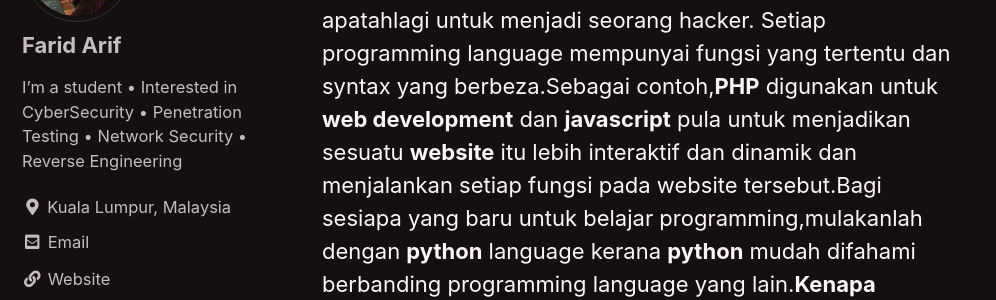
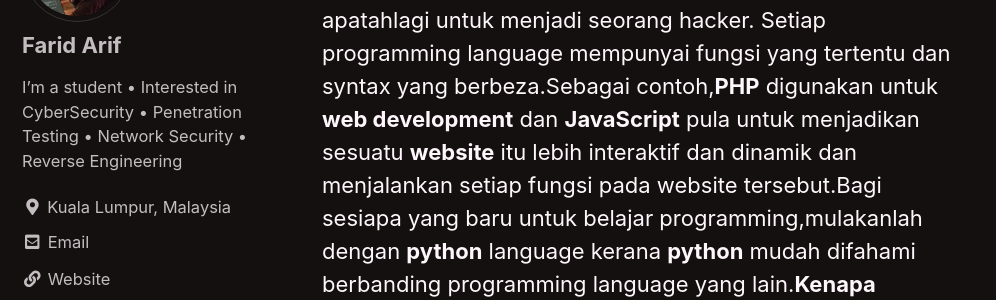
Before and after one commit to faridarif/faridarif.github.io, a Jekyll site: the page built from _posts/2020-09-25-General-AsasHacking.md, in a window 1280 px wide and 900 px high, scrolled down 1151 px. Shown: the part 154-454 px from the top of the window, without its empty margins (0-996 px from the left). Built offline with Jekyll 4.4.1, drawn with Linux system fonts in a browser that asks for light colours; cached includes are drawn as plain includes.

```diff
--- a/_posts/2020-09-25-General-AsasHacking.md
+++ b/_posts/2020-09-25-General-AsasHacking.md
@@ -30,7 +30,7 @@ smart tv,Whatsapp,Instagram,Google malah Internet sekalipun adalah program yang
 menggunakan pengetahuan **programming**.Oleh itu,kemahiran **programming** atau **coding** sangat diperlukan
 bagi seseorang yang ingin menceburi bidang IT atau CyberSecurity apatahlagi untuk menjadi seorang hacker.
 Setiap programming language mempunyai fungsi yang tertentu dan syntax yang berbeza.Sebagai contoh,**PHP**
-digunakan untuk **web development** dan **javascript** pula untuk menjadikan sesuatu **website** itu lebih
+digunakan untuk **web development** dan **JavaScript** pula untuk menjadikan sesuatu **website** itu lebih
 interaktif dan dinamik dan menjalankan setiap fungsi pada website tersebut.Bagi sesiapa yang baru untuk
 belajar programming,mulakanlah dengan **python** language kerana **python** mudah difahami berbanding
 programming language yang lain.**Kenapa programming penting dalam hacking?** Kerana dalam hacking,kita perlu
```
